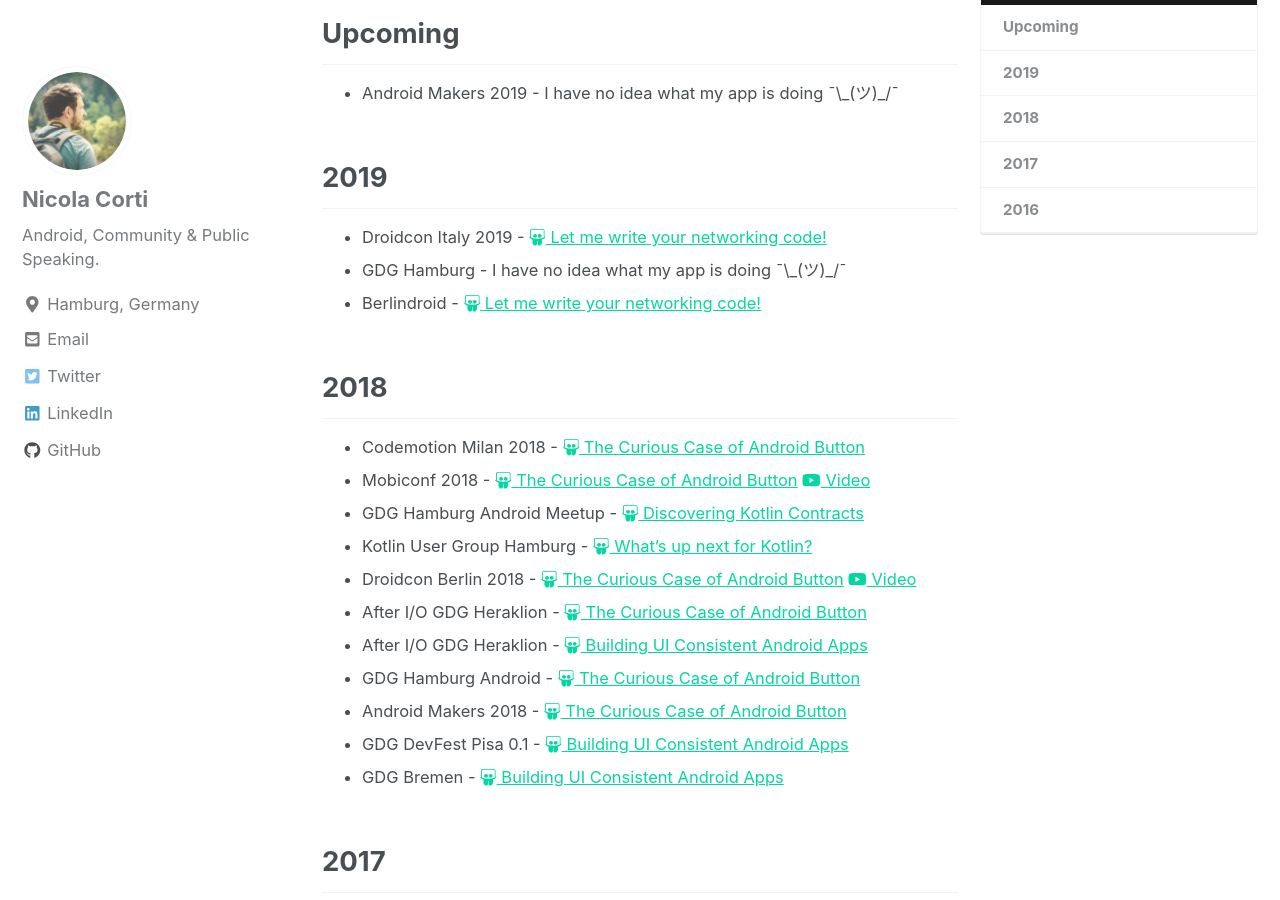
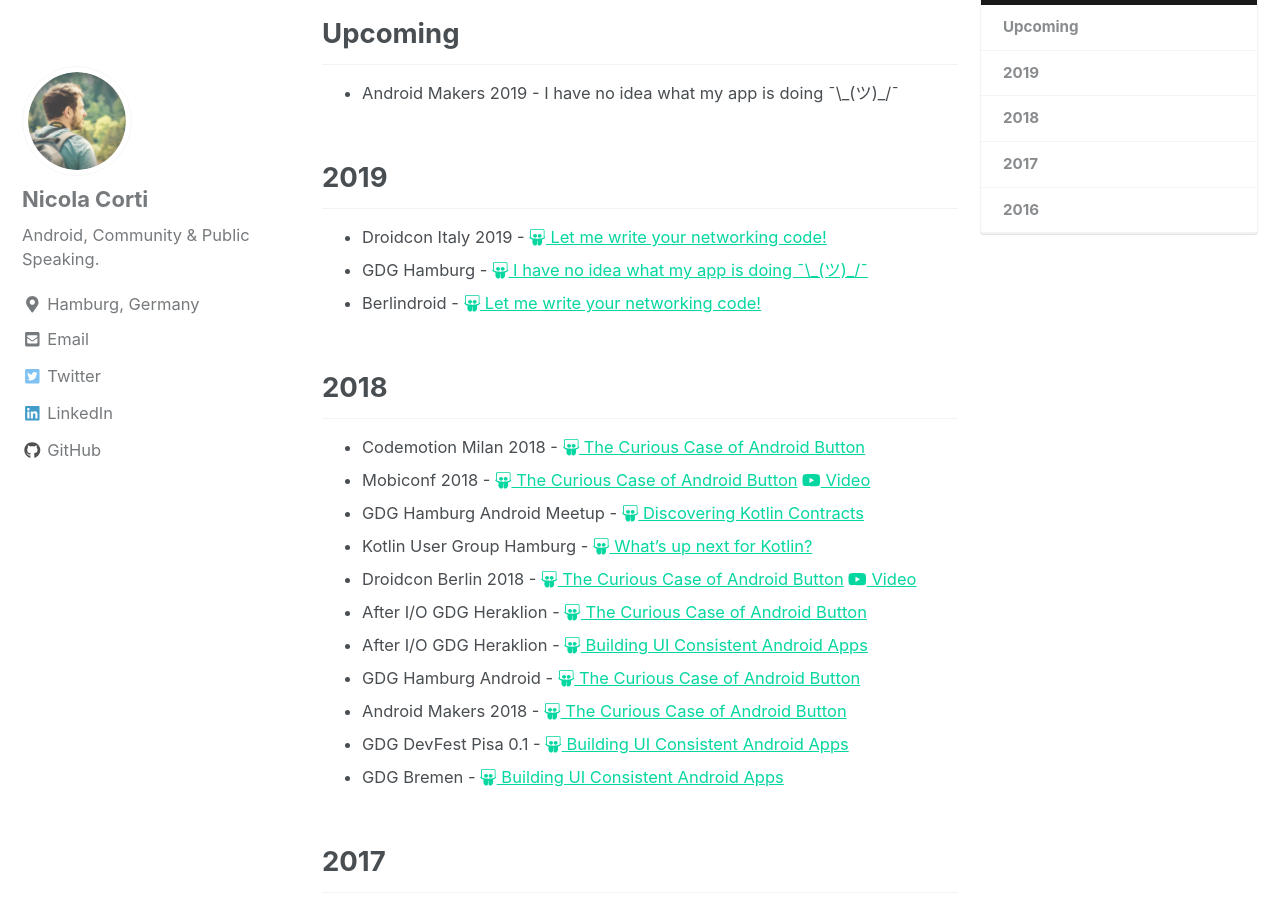
Before and after one commit to cortinico/cortinico.github.io, a Jekyll site: the page built from _pages/talks.md, in a window 1280 px wide and 900 px high, scrolled down 318 px. Built offline with Jekyll 4.4.1, drawn with Linux system fonts in a browser that asks for light colours; nearby versions of some CDN libraries.

Commit message:
Adding Slides for GDG Hamburg Meetup talk

```diff
--- a/_pages/talks.md
+++ b/_pages/talks.md
@@ -21,7 +21,7 @@
 ## 2019
 
 * Droidcon Italy 2019 - [<i class="fab fa-slideshare"></i> Let me write your networking code!](http://bit.ly/slides-codegen)
-* GDG Hamburg - I have no idea what my app is doing ¯\\\_(ツ)_/¯
+* GDG Hamburg - [<i class="fab fa-slideshare"></i> I have no idea what my app is doing ¯\\\_(ツ)_/¯](http://bit.ly/ihavenoideawhatmyappisdoing)
 * Berlindroid - [<i class="fab fa-slideshare"></i> Let me write your networking code!](http://bit.ly/slides-codegen)
 {: .talk-section }
 
```
